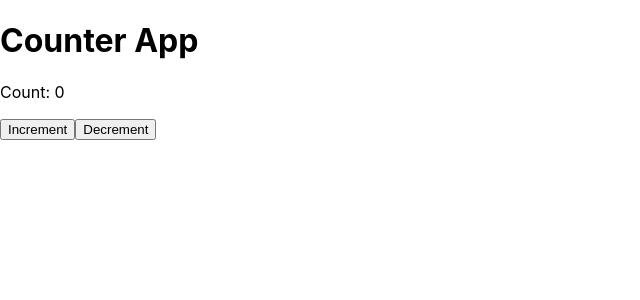
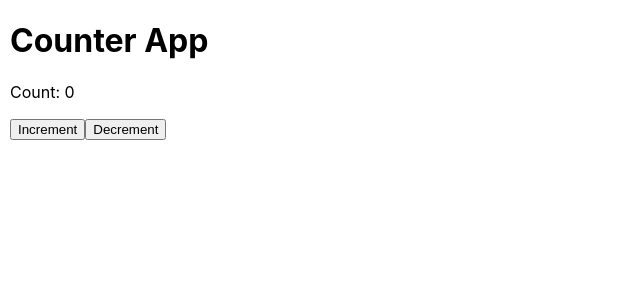
Before and after one commit to kiranmotamary/xcounter, a React (Create React App) app: page / in a window 1280 px wide. Shown: the top 300 px of the page, without its empty margins (0-640 px from the left). Built offline with nearby package versions, Linux system fonts and the light colour scheme.

Commit message:
successfull

```diff
--- a/src/Components/Counter.jsx
+++ b/src/Components/Counter.jsx
@@ -8,7 +8,7 @@ const Counter=()=>{
         setValue((prevValue) => prevValue - 1);
     }
 return (
-    <div>
+    <div style={{paddingLeft:"10px"}}>
         <h1>Counter App</h1>
         <p>Count: {value}</p>
         <button onClick={handleIncrement}>Increment</button>
```
